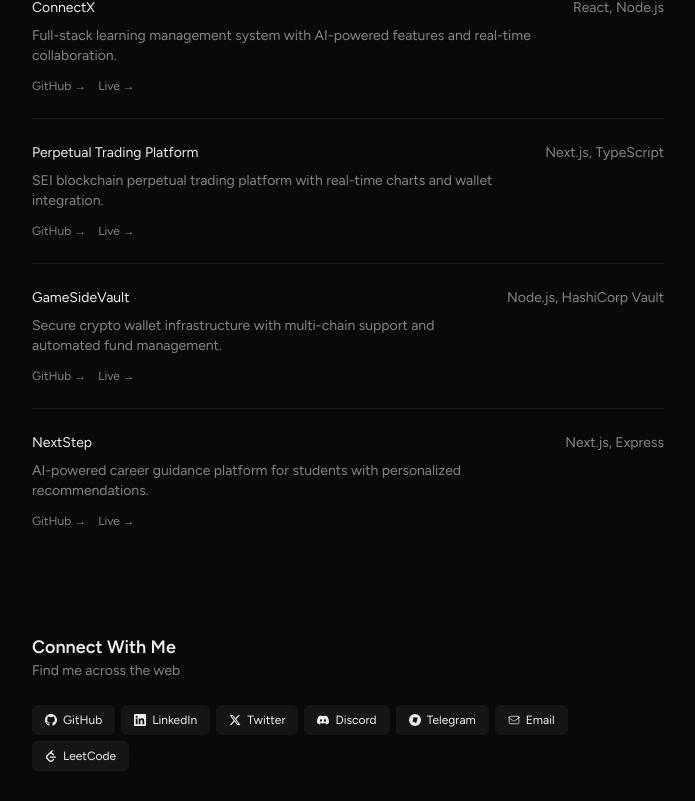
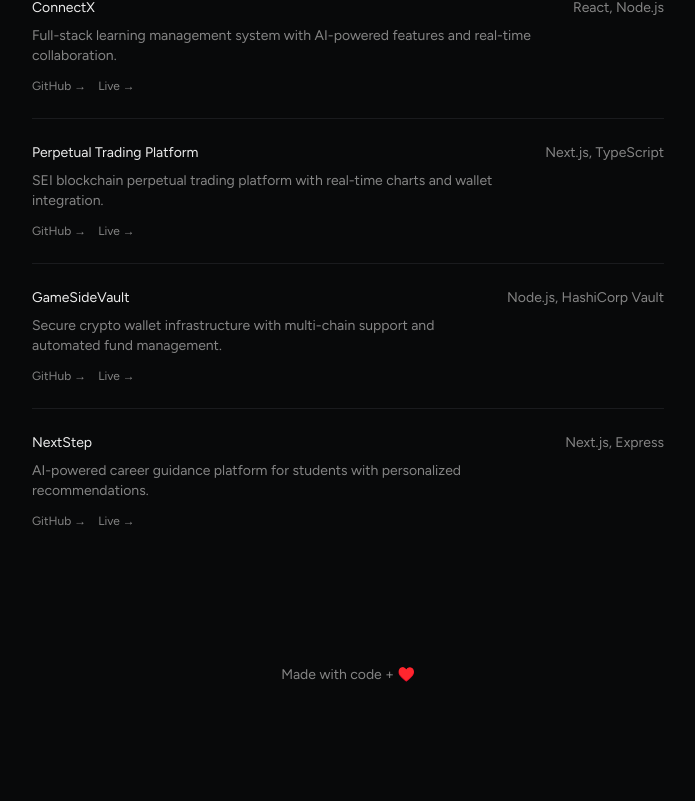
Before and after one commit to jadhavharshh/portfolio, a Next.js app: page / in a window 1280 px wide. Shown: the part 1046-1847 px from the top of the page, without its empty margins (292-987 px from the left). Built offline with nearby package versions, Linux system fonts and the light colour scheme; a web font is replaced by a local one.

Commit message:
feat: remove ContactPlatforms section and add footer with a message

```diff
--- a/src/app/page.tsx
+++ b/src/app/page.tsx
@@ -3,7 +3,6 @@
 import { motion } from "framer-motion";
 import ExperienceSection from "@/components/sections/ExperienceSection";
 import EducationSection from "@/components/sections/EducationSection";
-import ContactPlatforms from "@/components/sections/ContactPlatforms";
 import ProjectsSection from "@/components/sections/ProjectsSection";
 import { FloatingDockDemo } from "@/components/sections/dock-example";
 
@@ -73,16 +72,12 @@
             <ProjectsSection />
           </motion.section>
 
-          {/* Contact Platforms */}
-          <motion.section
-            className="mb-20"
-            initial={{ opacity: 0, y: 20 }}
-            animate={{ opacity: 1, y: 0 }}
-            transition={{ duration: 0.6, delay: 0.3 }}
-          >
-            <ContactPlatforms />
-          </motion.section>
-
+          {/* Footer */}
+          <footer className="py-8">
+            <div className="text-center text-sm text-muted-foreground">
+              Made with code + ♥️
+            </div>
+          </footer>
         </div>
 
         {/* Floating Dock */}
```
